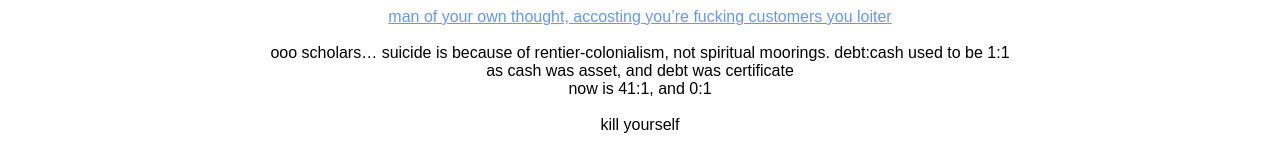
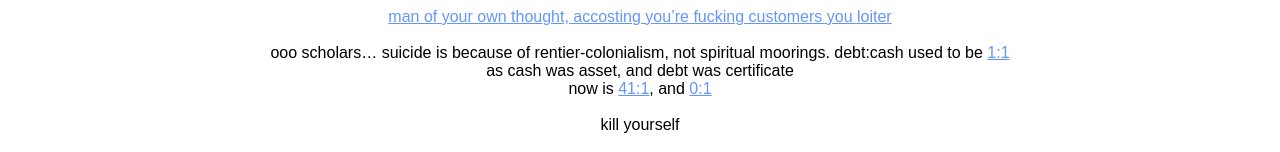
Before and after one commit to NickCarducci/BillBidenOrg, a React (Create React App) app: page / in a window 1280 px wide. Shown: the top 152 px of the page. Built offline with nearby package versions, Linux system fonts and the light colour scheme.

Commit message:
Update App.js

```diff
--- a/src/App.js
+++ b/src/App.js
@@ -9,11 +9,13 @@ export default function App() {
       <br />
       <br />
       ooo scholars… suicide is because of rentier-colonialism, not spiritual
-      moorings. debt:cash used to be 1:1
+      moorings. debt:cash used to be&nbsp;
+      <a href="https://froth.app/debt">1:1</a>
       <br />
       as cash was asset, and debt was certificate
       <br />
-      now is 41:1, and 0:1
+      now is&nbsp;<a href="https://micro-theory.com">41:1</a>, and&nbsp;
+      <a href="https://vaults.biz">0:1</a>
       <br />
       <br />
       kill yourself
```
